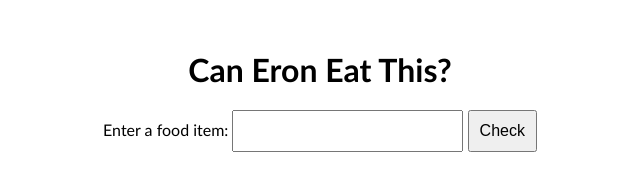
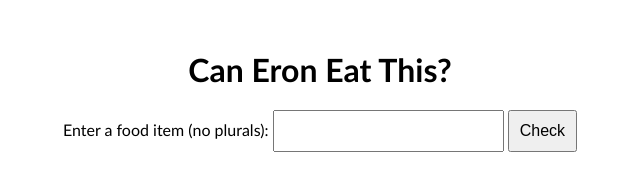
Before and after one commit to MatthewChiu/OldWebsite, a plain HTML site: page eronFoods.html in a window 1280 px wide. Shown: the whole page, without its empty margins (320-960 px from the left). Drawn offline with Linux system fonts and the light colour scheme.

Commit message:
styling 3

```diff
--- a/eronFoods.html
+++ b/eronFoods.html
@@ -21,7 +21,7 @@
 <body>
     <h1>Can Eron Eat This?</h1>
     <form id="foodForm">
-        <label for="food_item">Enter a food item:</label>
+        <label for="food_item">Enter a food item (no plurals):</label>
         <input type="text" id="food_item" name="food_item" required>
         <button type="submit">Check</button>
     </form>
```
